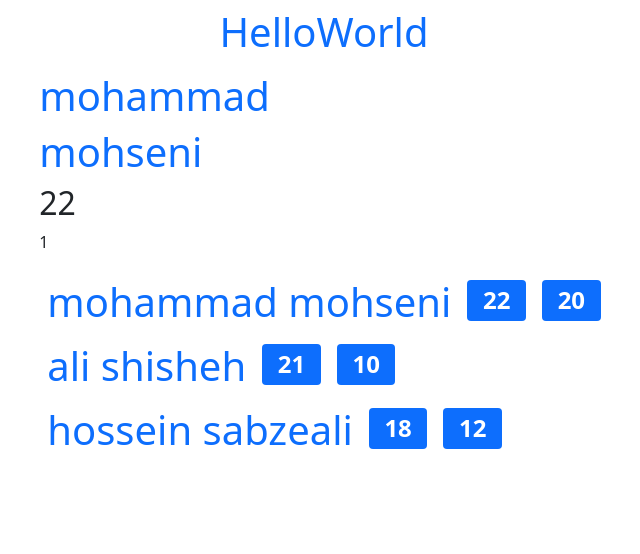
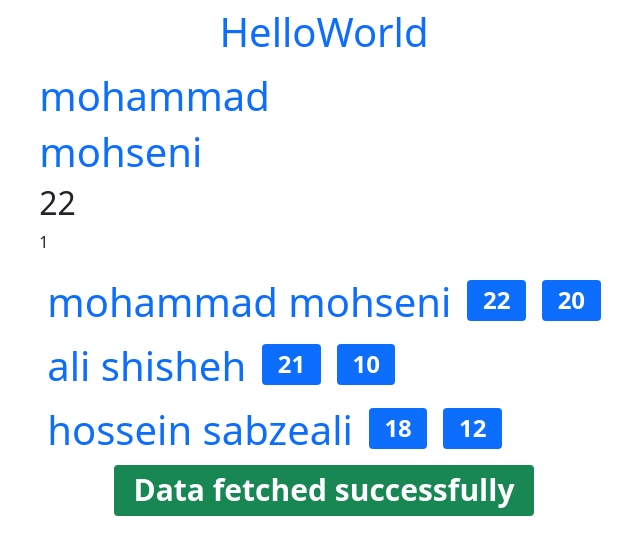
Before and after one commit to mohammad468/start-typescript, a React (Create React App) app: page / in a window 1280 px wide. Shown: the top 554 px of the page, without its empty margins (316-956 px from the left). Built offline with nearby package versions, Linux system fonts and the light colour scheme.

Commit message:
conditional rendering props

```diff
--- a/src/components/GreetList.tsx
+++ b/src/components/GreetList.tsx
@@ -1,5 +1,6 @@
 import React from "react";
 import { Badge } from "react-bootstrap";
+import Status from "./Status";
 
 interface myListProps {
   students: {
@@ -27,6 +28,9 @@ function GreetList(props: myListProps) {
           </h2>
         </div>
       ))}
+      <div className="d-flex justify-content-center">
+        <Status status="success" />
+      </div>
     </div>
   );
 }
--- /dev/null
+++ b/src/components/Status.tsx
@@ -0,0 +1,36 @@
+import React from "react";
+import { Badge } from "react-bootstrap";
+
+interface StatusProps {
+  status: string;
+}
+
+const Status = (props: StatusProps) => {
+  let message;
+  if (props.status === "loading") {
+    message = "loading...";
+  } else if (props.status === "success") {
+    message = "Data fetched successfully";
+  } else if (props.status === "error") {
+    message = "Error fetching Data";
+  }
+
+  let myStyle;
+  if (props.status === "loading") {
+    myStyle = "info";
+  } else if (props.status === "success") {
+    myStyle = "success";
+  } else if (props.status === "error") {
+    myStyle = "danger";
+  }
+
+  return (
+    <div>
+      <h1>
+        <Badge bg={myStyle}>{message}</Badge>
+      </h1>
+    </div>
+  );
+};
+
+export default Status;
```
